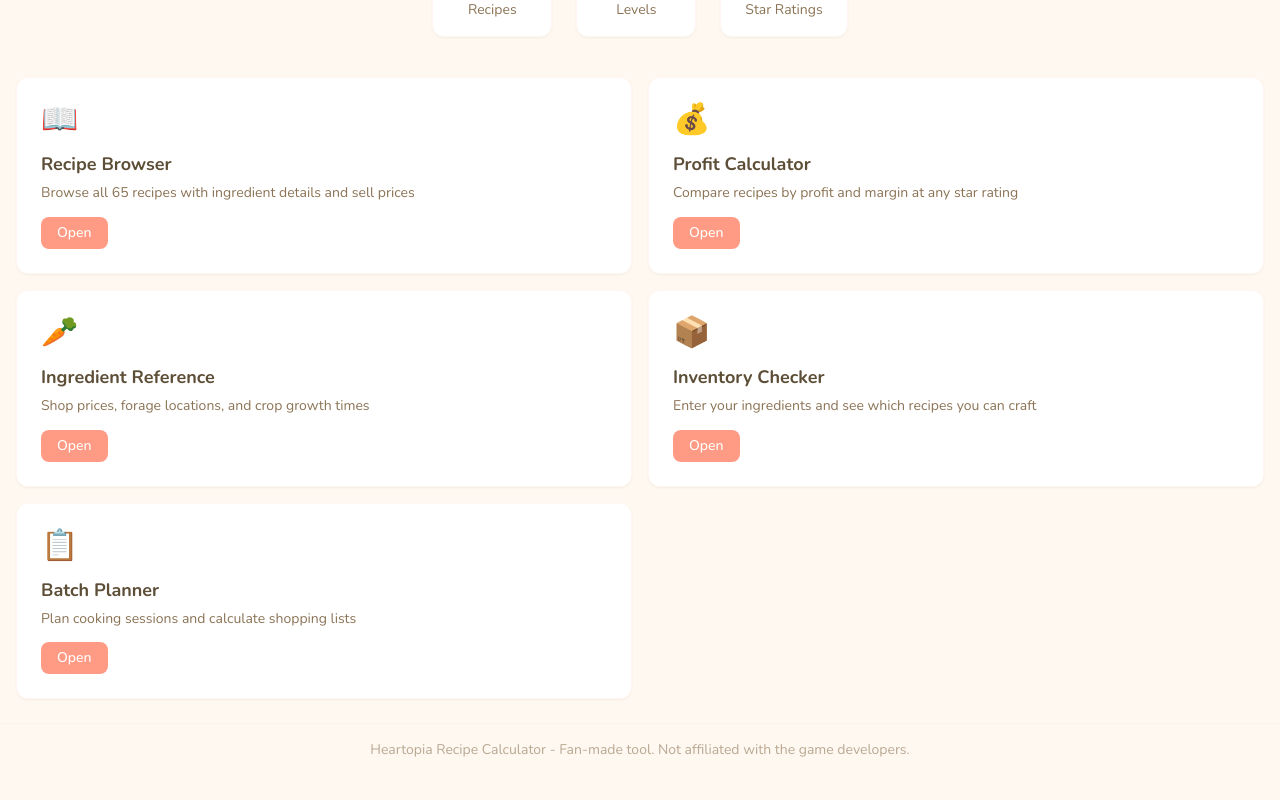
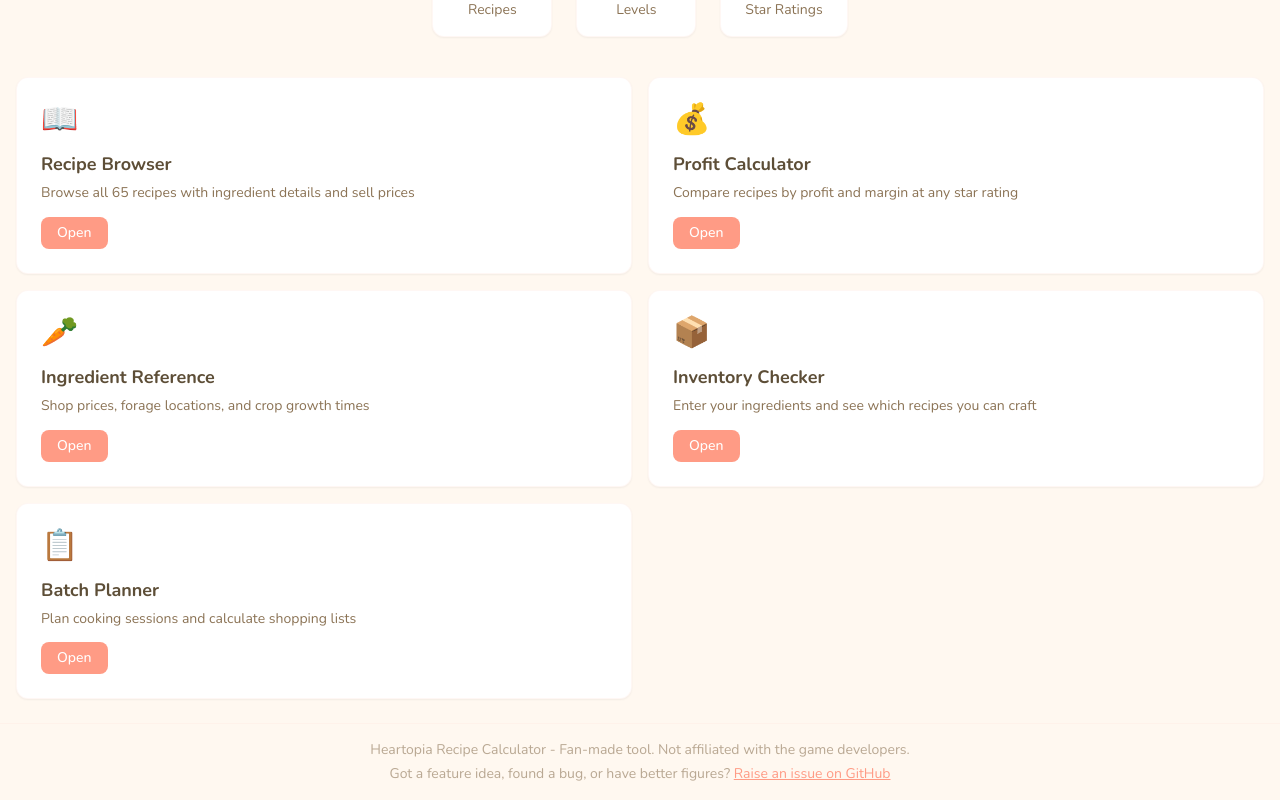
Before and after one commit to jake-kirkman/heartopia-recipe-calculator, a React (Vite) app: page /profit in a window 1280 px wide. Shown: the part 422-1222 px from the top of the page. Before the commit the page ends 1198 px from the top, so only its background shows below. Built offline with nearby package versions, Linux system fonts and the light colour scheme.

Commit message:
Feature bug statement

```diff
--- a/src/components/Layout.tsx
+++ b/src/components/Layout.tsx
@@ -118,8 +118,19 @@ export function Layout({ children }: { children: React.ReactNode }) {
         {children}
       </main>
 
-      <footer className="border-t border-peach/30 py-4 text-center text-sm text-wood/60">
+      <footer className="border-t border-peach/30 py-4 text-center text-sm text-wood/60 space-y-1">
         <p>Heartopia Recipe Calculator - Fan-made tool. Not affiliated with the game developers.</p>
+        <p>
+          Got a feature idea, found a bug, or have better figures?{' '}
+          <a
+            href="https://github.com/jake-kirkman/heartopia-recipe-calculator/issues"
+            target="_blank"
+            rel="noopener noreferrer"
+            className="text-coral hover:text-coral/80 underline"
+          >
+            Raise an issue on GitHub
+          </a>
+        </p>
       </footer>
     </div>
   );
```
